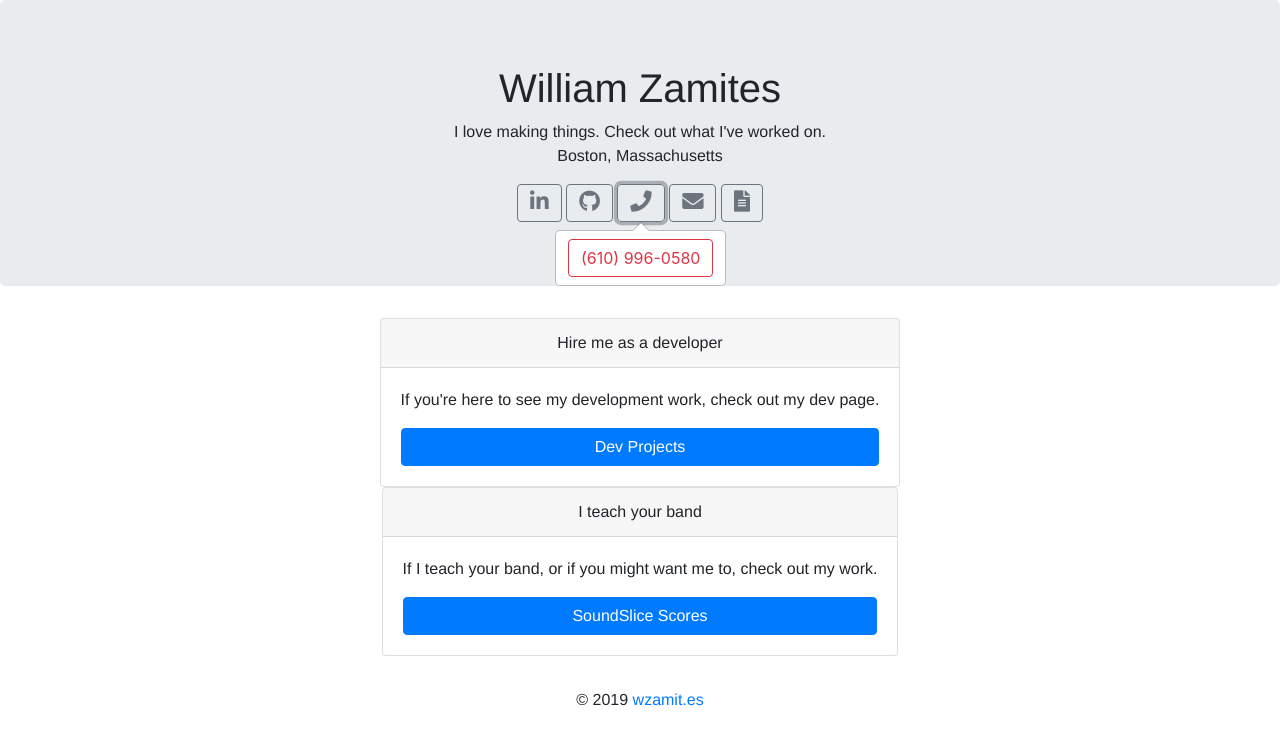
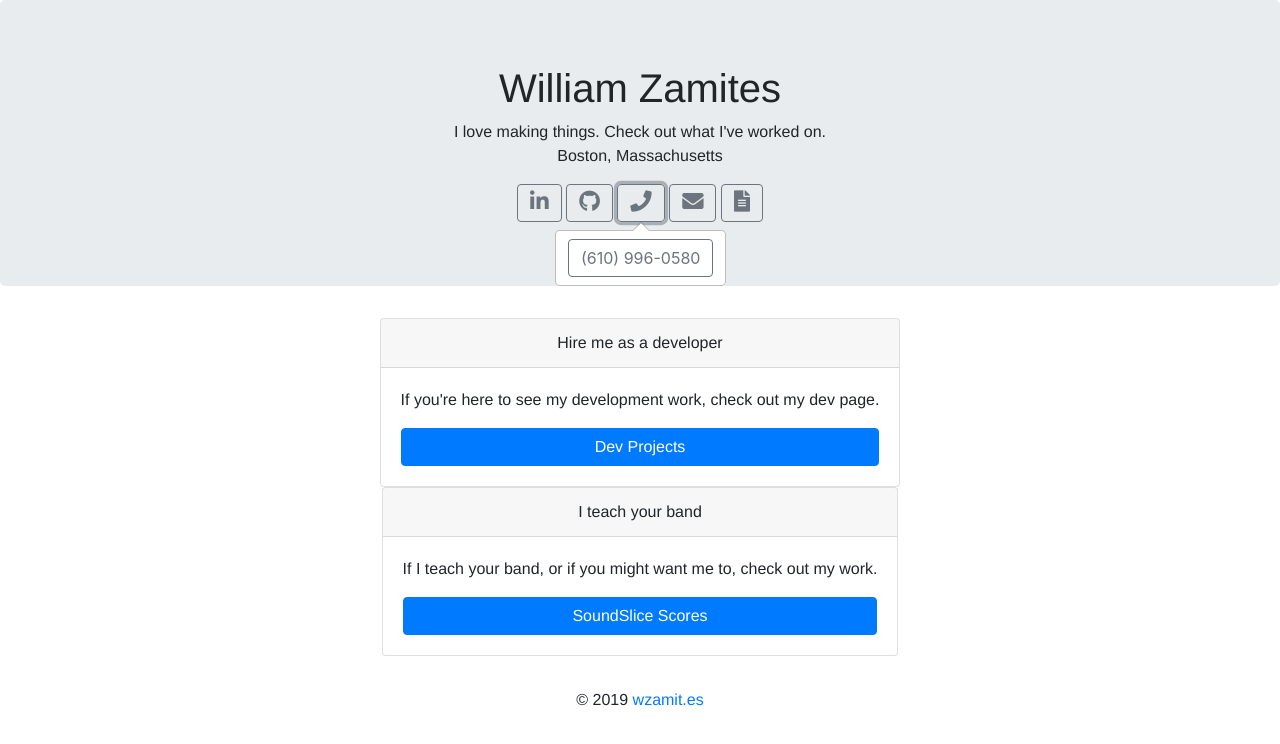
Before and after one commit to wzamites/react-portfolio, a React (Create React App) app: page / in a window 1280 px wide. Both pictures are taken after a click on the button 641 px from the left and 203 px from the top of the page. Shown: the top 744 px of the page. Built offline with nearby package versions, Linux system fonts and the light colour scheme; no server answers.

Commit message:
close popover on click

```diff
--- a/src/Buttons/PhoneButton.js
+++ b/src/Buttons/PhoneButton.js
@@ -12,13 +12,13 @@ class PhoneButton extends React.Component {
       key='bottom'
       trigger="click"
       placement='bottom'
-      delay={{ show: 750 }}
+      rootClose="true"
       overlay={
 
-        <Popover id="popover-basic">
+        <Popover id="popover-basic" rootClose="true">
         <Popover.Content>
         <Button
-          variant="outline-danger"
+          variant="outline-secondary"
           href="tel:16109960580"
           target="_blank">
             (610) 996-0580
```
